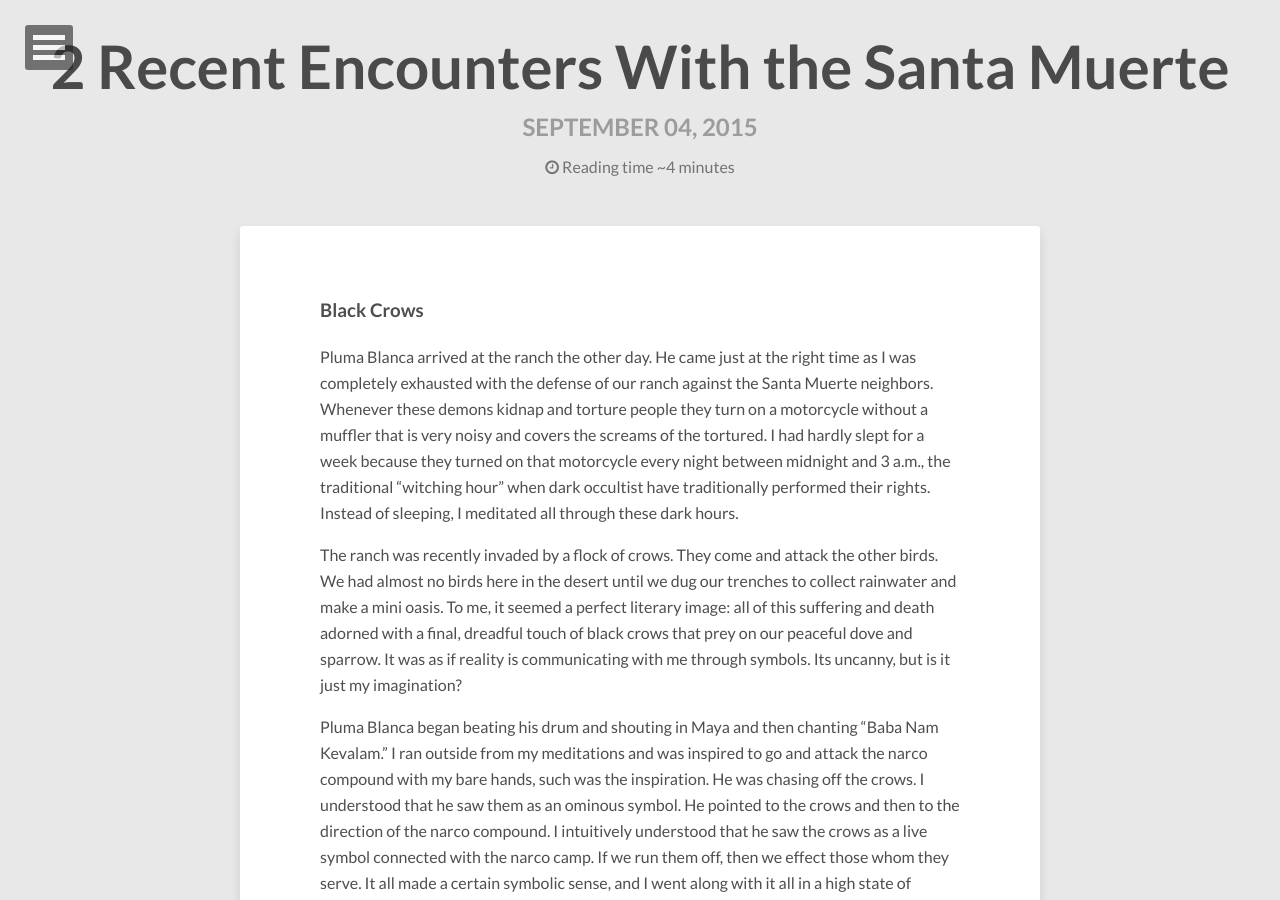
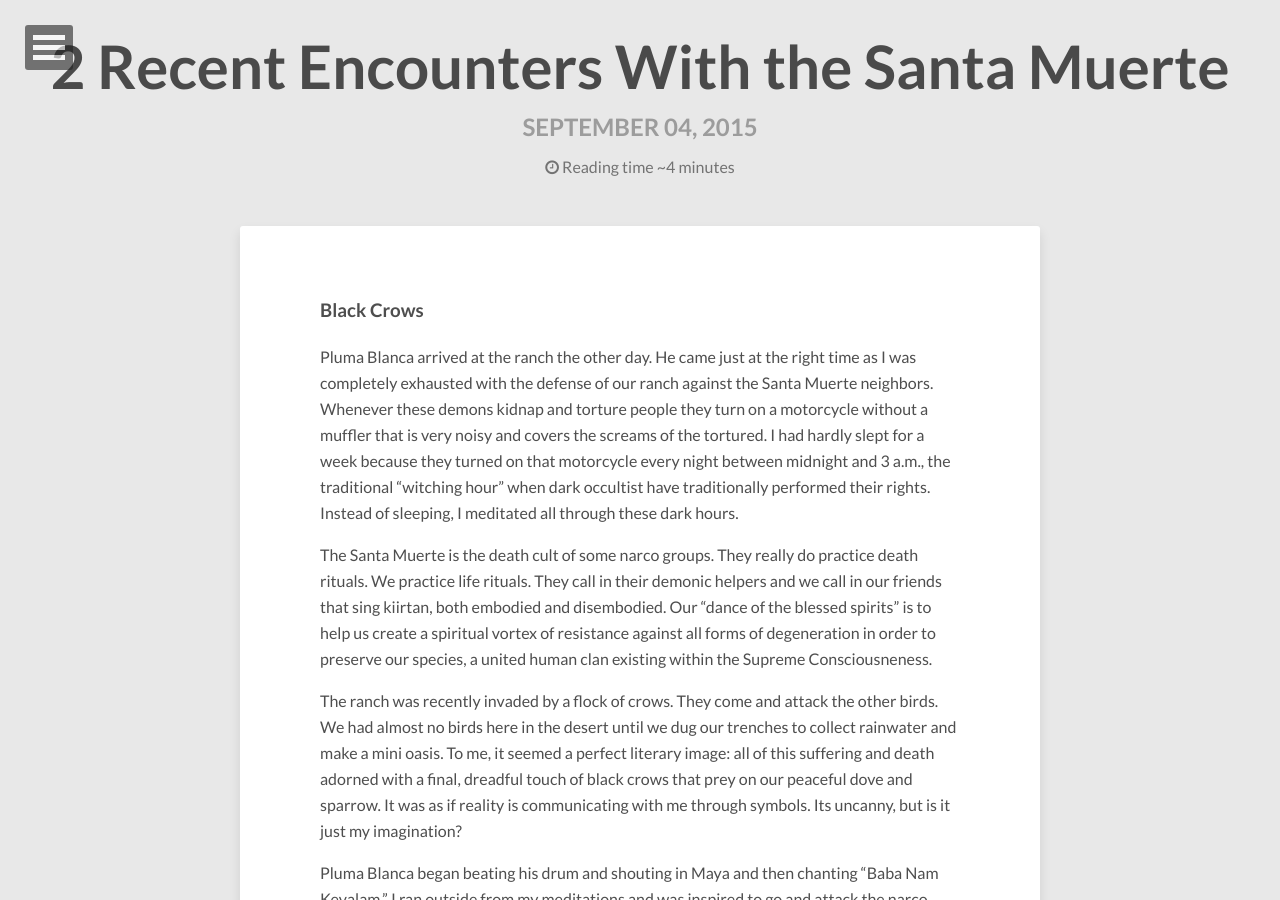
Before and after one commit to anandamurtiidiscursos/anandamurtiidiscursos.github.io, a Jekyll site: the page built from _posts/2015-09-04-two-recent-encounters-with-the-santa-muerte.md, in a window 1280 px wide and 900 px high. Built offline with Jekyll 4.4.1, drawn with Linux system fonts in a browser that asks for light colours; nearby versions of some CDN libraries; comment, search, counter and statistics services are not loaded.

Commit message:
Updated 2015-09-04-two-recent-encounters-with-the-santa-muerte.md

```diff
--- a/_posts/2015-09-04-two-recent-encounters-with-the-santa-muerte.md
+++ b/_posts/2015-09-04-two-recent-encounters-with-the-santa-muerte.md
@@ -1,13 +1,18 @@
 ---
 layout: post
 title: 2 Recent Encounters With the Santa Muerte
-tags: [Spiritual Tantra]
+tags:
+  - Spiritual Tantra
 comments: true
+published: true
 ---
+
 
 ### Black Crows
 
 Pluma Blanca arrived at the ranch the other day.  He came just at the right time as I was completely exhausted with the defense of our ranch against the Santa Muerte neighbors.  Whenever these demons kidnap and torture people they turn on a motorcycle without a muffler that is very noisy and covers the screams of the tortured.  I had hardly slept for a week because they turned on that motorcycle every night between midnight and 3 a.m., the traditional "witching hour" when dark occultist have traditionally performed their rights.  Instead of sleeping, I meditated all through these dark hours.
+
+The Santa Muerte is the death cult of some narco groups. They really do practice death rituals. We practice life rituals. They call in their demonic helpers and we call in our friends that sing kiirtan, both embodied and disembodied. Our “dance of the blessed spirits” is to help us create a spiritual vortex of resistance against all forms of degeneration in order to preserve our species, a united human clan existing within the Supreme Consciousneness.
 
 The ranch was recently invaded by a flock of crows.  They come and attack the other birds.  We had almost no birds here in the desert until we dug our trenches to collect rainwater and make a mini oasis.  To me, it seemed a perfect literary image: all of this suffering and death adorned with a final, dreadful touch of black crows that prey on our peaceful dove and sparrow.  It was as if reality is communicating with me through symbols.  Its uncanny, but is it just my imagination?
 
```
